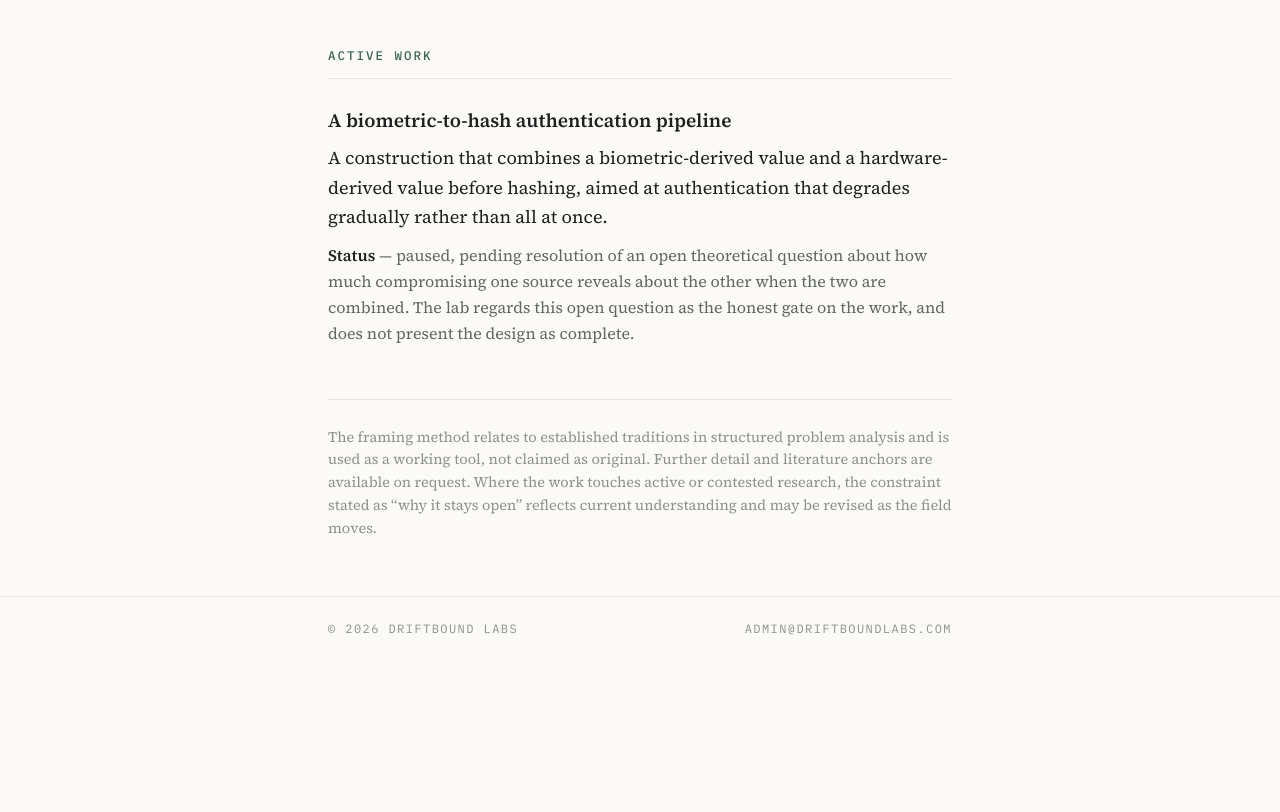
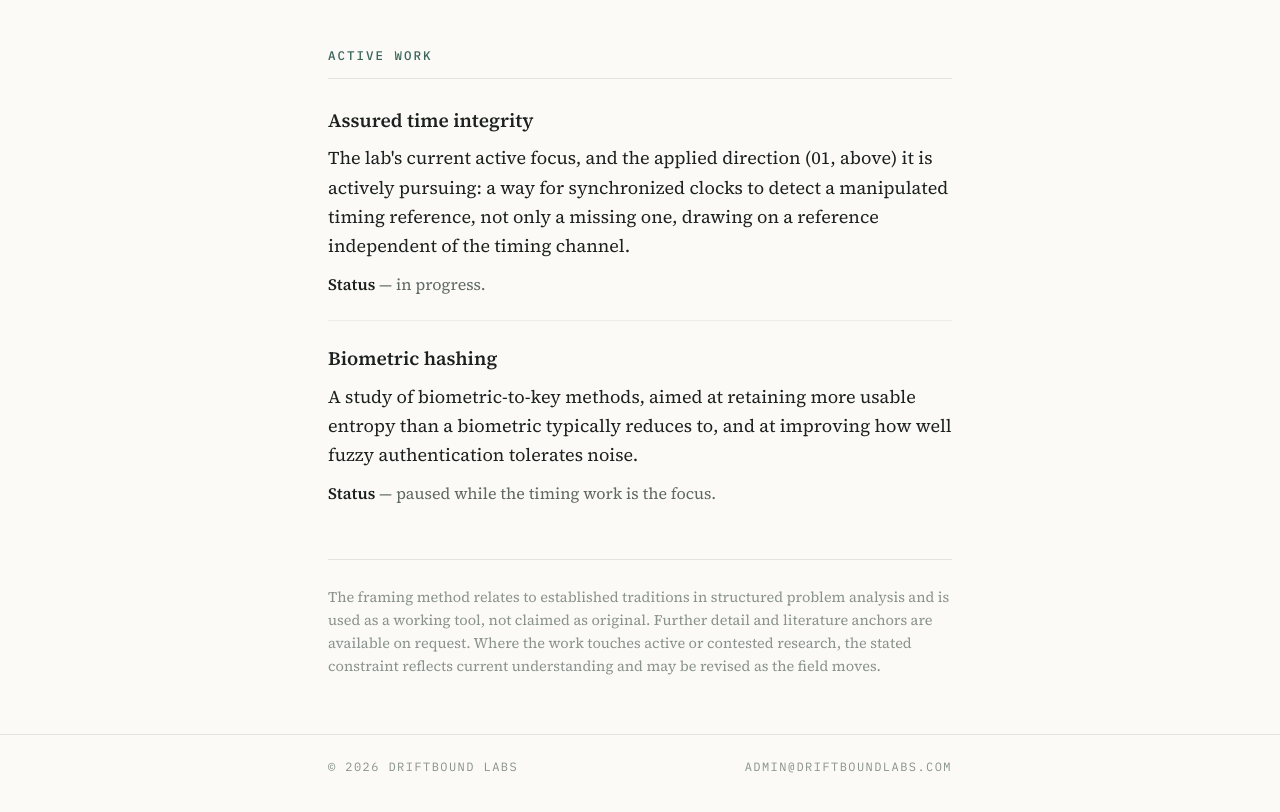
Before and after one commit to k-luecke/driftbound-site, a plain HTML site: page research.html in a window 1280 px wide. Shown: the part 2339-3151 px from the top of the page. Before the commit the page ends 3029 px from the top, so only its background shows below. Drawn offline with Linux system fonts and the light colour scheme.

Commit message:
Active Work: lead with the timing work; restate biometric accurately
Make assured time integrity the current active focus (in progress), and
describe the biometric work honestly as a paused study of biometric-to-key
methods (retaining more usable entropy, better fuzzy-auth noise tolerance)
rather than a near-complete construction gated on a theoretical question.
Fix the colophon's stale 'why it stays open' reference.

```diff
--- a/research.html
+++ b/research.html
@@ -122,14 +122,21 @@
       <span class="section-label">Active Work</span>
 
       <div class="project">
-        <h3>A biometric-to-hash authentication pipeline</h3>
-        <p>A construction that combines a biometric-derived value and a hardware-derived
-        value before hashing, aimed at authentication that degrades gradually rather than
-        all at once.</p>
-        <p class="note"><span class="note-label">Status</span> — paused, pending resolution
-        of an open theoretical question about how much compromising one source reveals
-        about the other when the two are combined. The lab regards this open question as
-        the honest gate on the work, and does not present the design as complete.</p>
+        <h3>Assured time integrity</h3>
+        <p>The lab's current active focus, and the applied direction (01, above) it is
+        actively pursuing: a way for synchronized clocks to detect a manipulated timing
+        reference, not only a missing one, drawing on a reference independent of the
+        timing channel.</p>
+        <p class="note"><span class="note-label">Status</span> — in progress.</p>
+      </div>
+
+      <div class="project">
+        <h3>Biometric hashing</h3>
+        <p>A study of biometric-to-key methods, aimed at retaining more usable entropy
+        than a biometric typically reduces to, and at improving how well fuzzy
+        authentication tolerates noise.</p>
+        <p class="note"><span class="note-label">Status</span> — paused while the timing
+        work is the focus.</p>
       </div>
     </section>
 
@@ -138,8 +145,8 @@
       <p>The framing method relates to established traditions in structured problem
       analysis and is used as a working tool, not claimed as original. Further detail and
       literature anchors are available on request. Where the work touches active or
-      contested research, the constraint stated as “why it stays open” reflects current
-      understanding and may be revised as the field moves.</p>
+      contested research, the stated constraint reflects current understanding and may be
+      revised as the field moves.</p>
     </div>
 
   </div>
--- a/style.css
+++ b/style.css
@@ -182,6 +182,7 @@ section { padding: 48px 0 0; }
 /* ---- active work ---- */
 .project h3 { font-size: 19px; font-weight: 600; margin-bottom: 8px; }
 .project p { margin-bottom: 12px; }
+.project + .project { margin-top: 22px; padding-top: 22px; border-top: 1px solid var(--hair); }
 
 /* ---- contact ---- */
 .addr {
```
